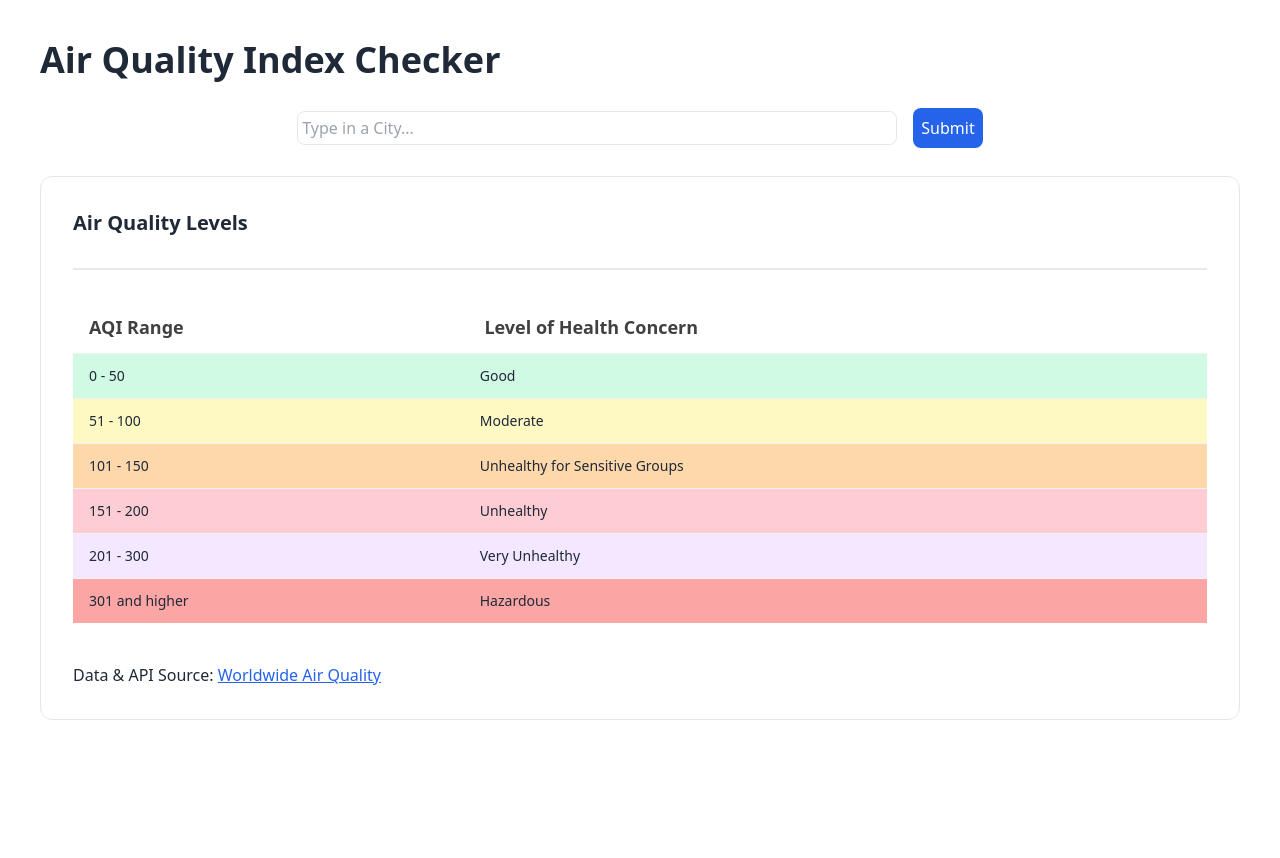
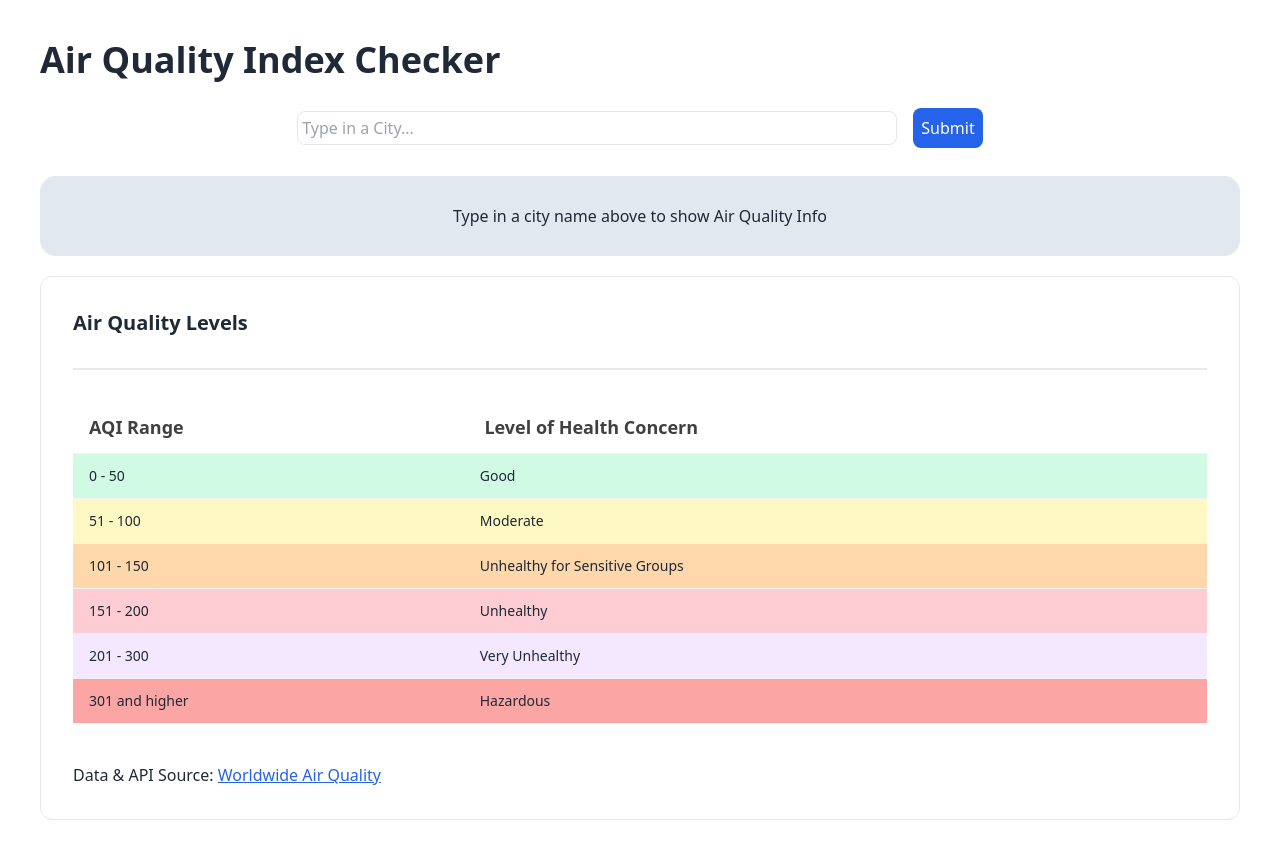
Before and after one commit to Code4Dopamine/react-AirQualityApp, a React (Vite) app: page / in a window 1280 px wide. Shown: the top 858 px of the page. Before the commit the page ends 800 px from the top, so only its background shows below. Built offline with nearby package versions, Linux system fonts and the light colour scheme; no server answers.

Commit message:
Updated Error Handling

```diff
--- a/src/App.jsx
+++ b/src/App.jsx
@@ -44,18 +44,29 @@ function App() {
         <CitySearch getAirQuality={getAirQuality} />
 
         {error && (
-          <div className='alert alert-danger' role='alert'>
+          <div className='card flex items-center justify-center bg-slate-200 h-20' role='alert'>
             {error}
           </div>
         )}
-        {airQualityData && (
-          <>
-            {/* Air Quality Card Component */}
-            <AirQualityCard data={airQualityData} />
-            {/* Pollutant Info Card  */}
-            <PollutantInfo pollutant={airQualityData.dominentpol} />
-          </>
-        )}
+        {
+          airQualityData ?
+            (<>
+              {/* Air Quality Card Component */}
+              <AirQualityCard data={airQualityData} />
+              {/* Pollutant Info Card  */}
+              <PollutantInfo pollutant={airQualityData.dominentpol} />
+            </>) :
+            (error ?
+              (<>
+              </>) :
+              (<>
+                <div className="card flex items-center justify-center bg-slate-200 h-20">
+                  <p>Type in a city name above to show Air Quality Info</p>
+                </div>
+              </>))
+        }
+
+        {/* Previous Code */}
 
         {/* Air Quality Level - Table Component */}
         <AirQualityLevelsTable />
```
